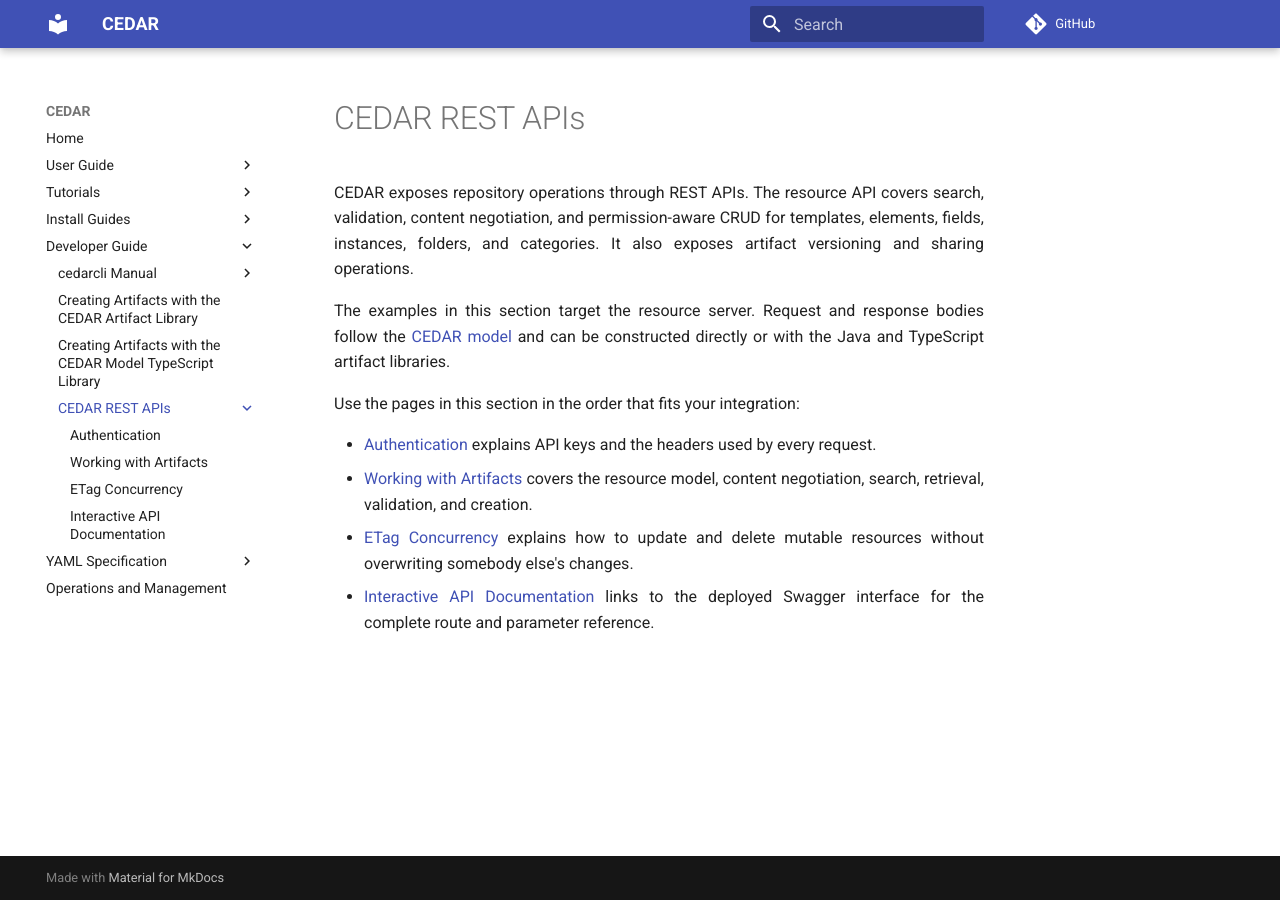
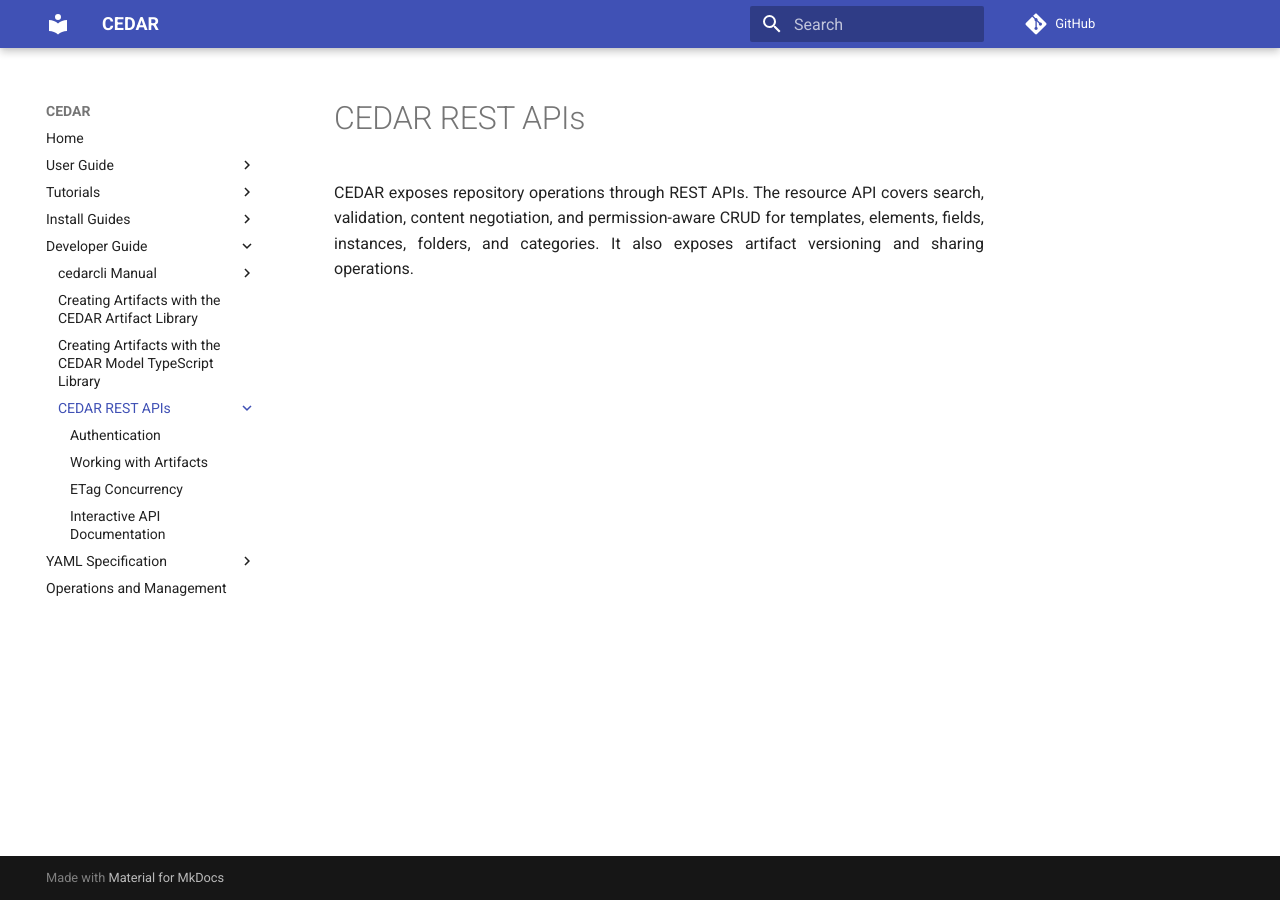
Before and after one commit to metadatacenter/cedar-mkdocs, an MkDocs documentation site: the page built from docs/developer-guide/cedar-rest-apis/index.md, in a window 1280 px wide. Built offline with MkDocs 1.6.1 and Material for MkDocs 9.7.7, drawn with Linux system fonts in a browser that asks for light colours; comment, search, counter and statistics services are not loaded.

Commit message:
Update index.md
Remove verbiage

```diff
--- a/docs/developer-guide/cedar-rest-apis/index.md
+++ b/docs/developer-guide/cedar-rest-apis/index.md
@@ -3,17 +3,3 @@
 CEDAR exposes repository operations through REST APIs. The resource API covers search, validation,
 content negotiation, and permission-aware CRUD for templates, elements, fields, instances, folders,
 and categories. It also exposes artifact versioning and sharing operations.
-
-The examples in this section target the resource server. Request and response bodies follow the
-[CEDAR model](../../yaml-spec/index.md) and can be constructed directly or with the Java and
-TypeScript artifact libraries.
-
-Use the pages in this section in the order that fits your integration:
-
-- [Authentication](authentication.md) explains API keys and the headers used by every request.
-- [Working with Artifacts](working-with-artifacts.md) covers the resource model, content
-  negotiation, search, retrieval, validation, and creation.
-- [ETag Concurrency](etag-concurrency.md) explains how to update and delete mutable resources
-  without overwriting somebody else's changes.
-- [Interactive API Documentation](interactive-api.md) links to the deployed Swagger interface for
-  the complete route and parameter reference.
```
